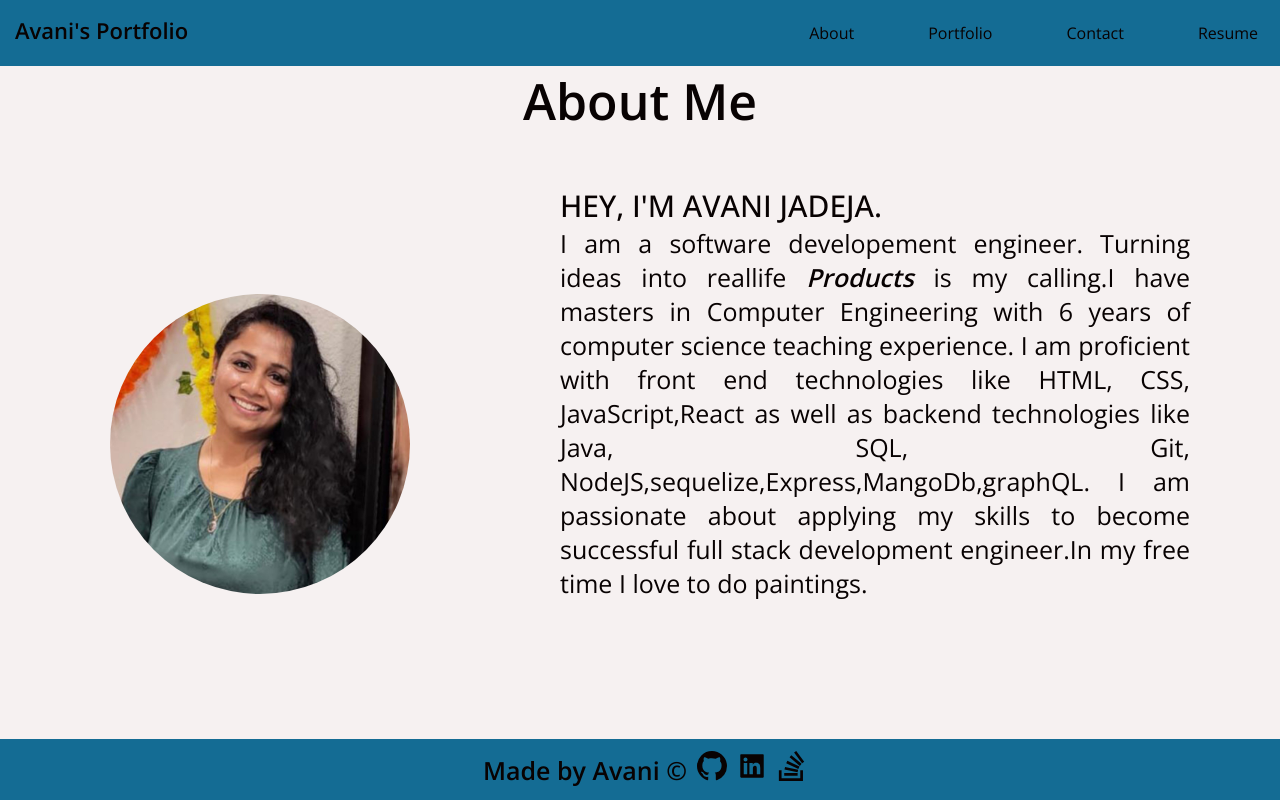
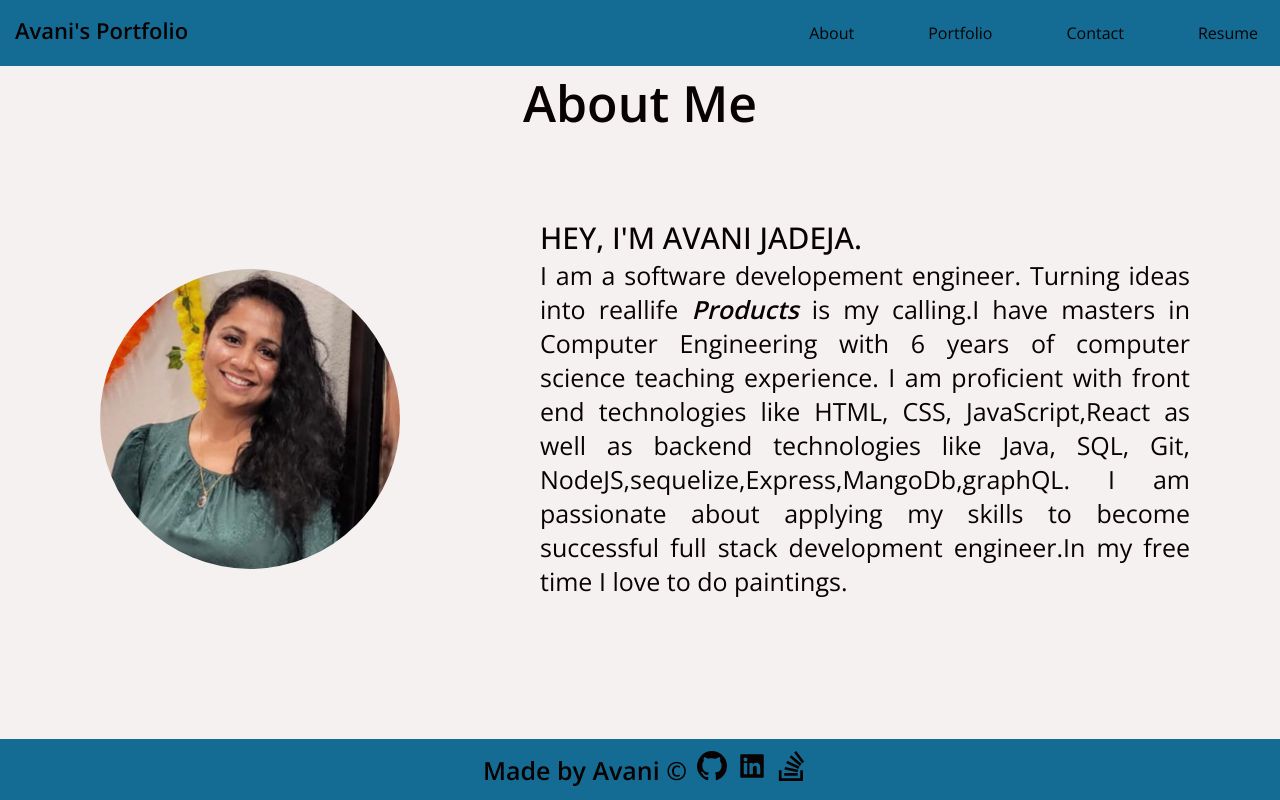
Before and after one commit to avanijadeja/react_portfolio, a React (Create React App) app: page / in a window 1280 px wide. Built offline with nearby package versions, Linux system fonts and the light colour scheme.

Commit message:
Change css in About me

```diff
--- a/src/index.css
+++ b/src/index.css
@@ -122,7 +122,7 @@ header nav ul li a:hover {
 .headshot-container {
   display: flex;
   align-items: center;
-  padding: 10px;
+  padding-bottom: 50px;
   margin-left: 100px;
 }
 
@@ -148,7 +148,7 @@ header nav ul li a:hover {
 /* apply properties to main large header*/
 .hero-area {
   display: flex;
-
+  padding-top: 30px;
   height: 100%;
   justify-content: space-between;
   align-items: center;
```
